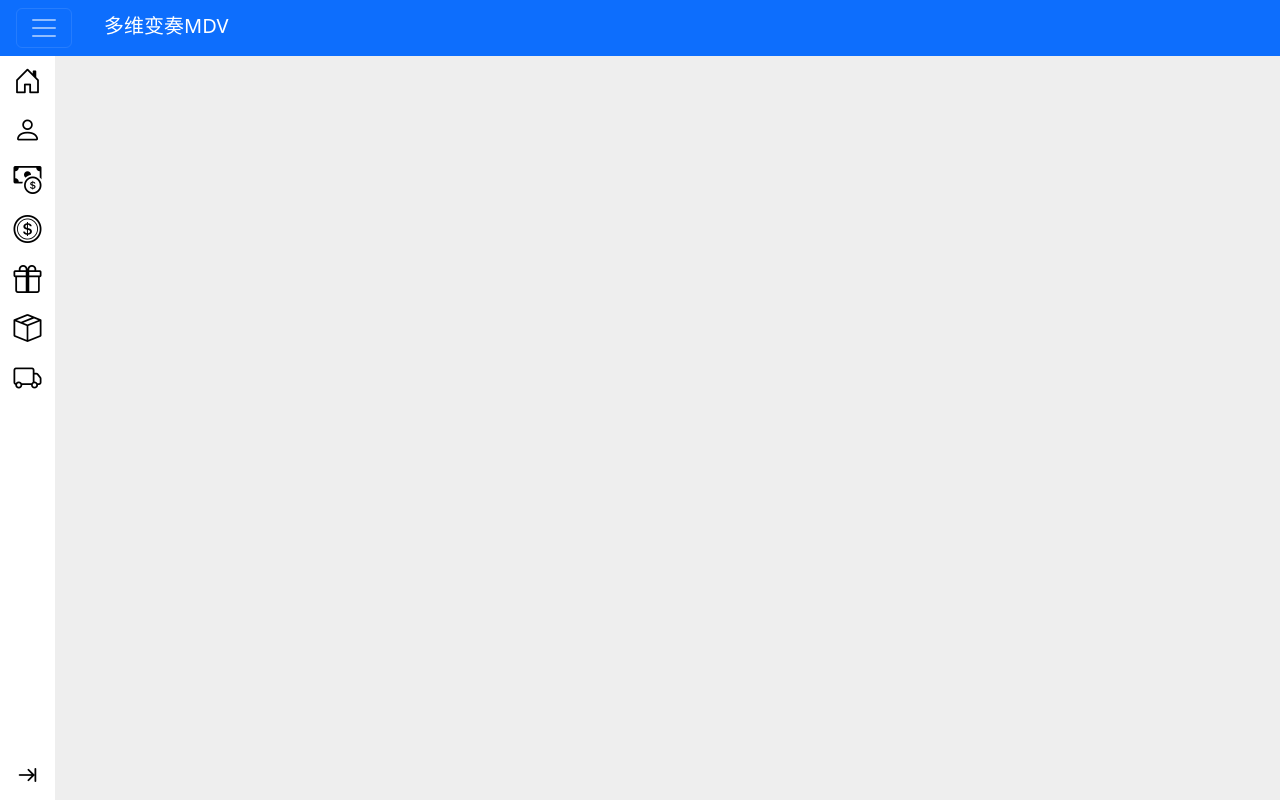
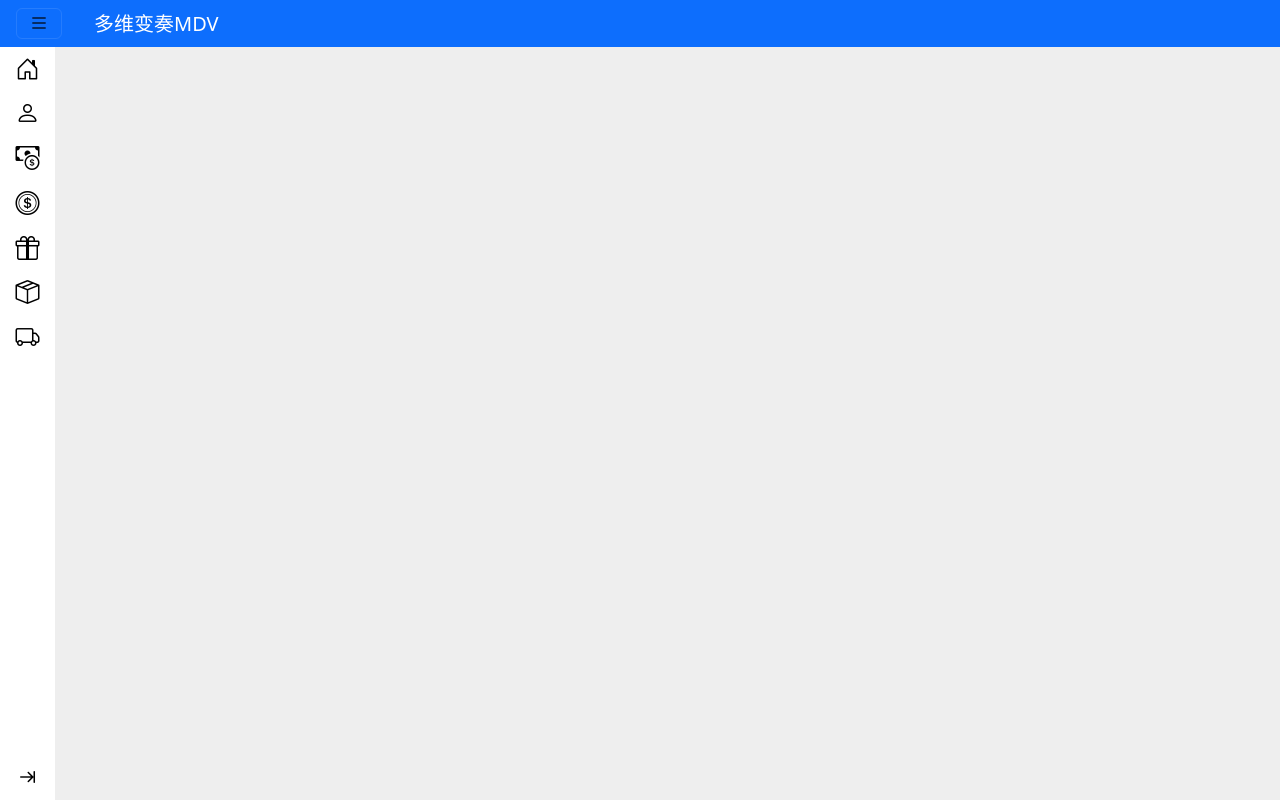
Before and after one commit to odige/mdvnewpage, a Vue app: page / in a window 1280 px wide. Built offline with nearby package versions, Linux system fonts and the light colour scheme.

Commit message:
fix：小修改

```diff
--- a/src/App.vue
+++ b/src/App.vue
@@ -5,7 +5,7 @@
 
         <button class="navbar-toggler mx-3" type="button" data-bs-toggle="offcanvas" data-bs-target="#offcanvasNavbar"
           aria-controls="offcanvasNavbar">
-          <span class="navbar-toggler-icon"></span>
+          <i class="bi bi-list"></i>
         </button>
         <a class="navbar-brand m-3" href="#">多维变奏MDV</a>
         <div class="offcanvas offcanvas-start" data-bs-scroll="true" data-bs-backdrop="false" tabindex="-1"
@@ -47,36 +47,36 @@
     </nav>
     <div class="side  d-flex flex-column">
       <div class="box d-flex flex-row">
-        <h3 class="text-center icon my-2"><i class="bi bi-house-door"></i></h3>
-        <h5 class="text my-auto">宣传公告</h5>
+        <h4 class="text-center icon my-2"><i class="bi bi-house-door"></i></h4>
+        <p class="text my-auto">宣传公告</p>
       </div>
       <div class="box d-flex flex-row">
-        <h3 class="text-center icon my-2"><i class="bi bi-person"></i></h3>
-        <h5 class="text my-auto">个人中心</h5>
+        <h4 class="text-center icon my-2"><i class="bi bi-person"></i></h4>
+        <p class="text my-auto">个人中心</p>
       </div>
       <div class="box d-flex flex-row">
-        <h3 class="text-center icon my-2"><i class="bi bi-cash-coin"></i></h3>
-        <h5 class="text my-auto">我的积分</h5>
+        <h4 class="text-center icon my-2"><i class="bi bi-cash-coin"></i></h4>
+        <p class="text my-auto">我的积分</p>
       </div>
       <div class="box d-flex flex-row">
-        <h3 class="text-center icon my-2"><i class="bi bi-coin"></i></h3>
-        <h5 class="text my-auto">我的代币</h5>
+        <h4 class="text-center icon my-2"><i class="bi bi-coin"></i></h4>
+        <p class="text my-auto">我的代币</p>
       </div>
       <div class="box d-flex flex-row">
-        <h3 class="text-center icon my-2"><i class="bi bi-gift"></i></h3>
-        <h5 class="text my-auto">礼物列表</h5>
+        <h4 class="text-center icon my-2"><i class="bi bi-gift"></i></h4>
+        <p class="text my-auto">礼物列表</p>
       </div>
       <div class="box d-flex flex-row">
-        <h3 class="text-center icon my-2"><i class="bi bi-box-seam"></i></h3>
-        <h5 class="text my-auto">已定礼物</h5>
+        <h4 class="text-center icon my-2"><i class="bi bi-box-seam"></i></h4>
+        <p class="text my-auto">已定礼物</p>
       </div>
       <div class="box d-flex flex-row">
-        <h3 class="text-center icon my-2"><i class="bi bi-truck"></i></h3>
-        <h5 class="text my-auto">已发货</h5>
+        <h4 class="text-center icon my-2"><i class="bi bi-truck"></i></h4>
+        <p class="text my-auto">已发货</p>
       </div>
       <div class="box d-flex flex-row mt-auto">
-        <h3 class="text-center icon my-2"><i class="bi bi-indent"></i></h3>
-        <h5 class="text my-auto">退出登录</h5>
+        <h4 class="text-center icon my-2"><i class="bi bi-indent"></i></h4>
+        <p class="text my-auto">退出登录</p>
       </div>
     </div>
 
@@ -104,7 +104,7 @@ i{
 }
 
 .side {
-  height: calc(100% - 56px);
+  height: calc(100% - 46.5px);
   width: 55px;
   background-color: #ffffff;
   left: 50px;
@@ -118,7 +118,7 @@ i{
   opacity:0;
   transition: all 0.2s;
 }
-.side>.box>h5{
+.side>.box>p{
   white-space: nowrap;
   text-overflow : clip;
 }
```
